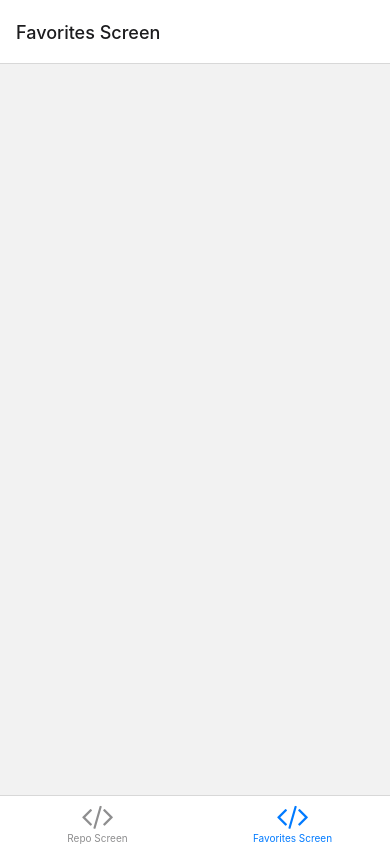
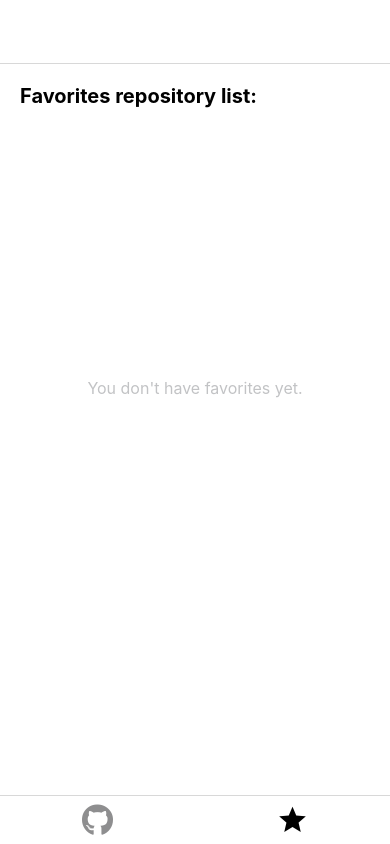
Before and after one commit to AlmirQueiroga/GitRepos-Rnative, a React Native app: screen /FavoriteS in a window 390 px wide. Built offline with nearby package versions, Linux system fonts and the light colour scheme; what expo-linking would draw is missing.

Commit message:
favorites

```diff
--- a/App.tsx
+++ b/App.tsx
@@ -1,4 +1,3 @@
-import { StatusBar } from 'expo-status-bar';
 import React from 'react';
 import AppContextProvider from './context';
 import { Provider as PaperProvider } from 'react-native-paper'
@@ -15,7 +14,6 @@ export default function App() {
       <AppContextProvider>
         <PaperProvider>
           <Navigation />
-          <StatusBar />
         </PaperProvider>
       </AppContextProvider>
     );
--- a/components/favorites/index.tsx
+++ /dev/null
@@ -1,6 +0,0 @@
-export default function Favorites():JSX.Element{
-    return (
-      <>
-      </>
-    );
-  }
--- a/components/info/styles.ts
+++ b/components/info/styles.ts
@@ -11,7 +11,7 @@ export default StyleSheet.create({
     borderColor: '#dedede',
     borderWidth: 1,
     borderRadius: 8,
-    marginRight: 10,
+    marginLeft: 40,
   },
   text: {
     borderLeftWidth: 2,
@@ -21,11 +21,10 @@ export default StyleSheet.create({
     paddingVertical: 10,
     paddingHorizontal: 5,
     backgroundColor: '#dedede',
-    borderTopLeftRadius: 8,
-    borderBottomLeftRadius: 8,
+    borderTopLeftRadius: 6,
+    borderBottomLeftRadius: 6,
     flexDirection: 'row',
     alignItems: 'center',
-    borderRightWidth: 2,
     borderColor: '#dedede',
   },
   size: {
--- a/components/repository/index.tsx
+++ b/components/repository/index.tsx
@@ -1,10 +1,12 @@
 import React from "react"
 import { Repositories, useAppContext } from "../../context"
-import { View, TouchableOpacity } from 'react-native'
+import { View, TouchableOpacity, Text } from 'react-native'
 import { Card, Title, Paragraph } from 'react-native-paper'
 import MaterialIcon from 'react-native-vector-icons/MaterialCommunityIcons'
 import styles from "./styles"
+import { fav } from "./styles"
 import InfoBadge from "../info"
+import { FontAwesome } from '@expo/vector-icons';
 
 interface RepositoryProps {
     repositoryData: Repositories
@@ -39,15 +41,19 @@ interface RepositoryProps {
         <Card.Content style={styles.cardContent}>
           <Title>{repositoryData.name}</Title>
           <Paragraph>{repositoryData.description ?? '-'}</Paragraph>
+          <Paragraph>
+            <FontAwesome name="circle" size={8} color={"red"} /> {repositoryData.language ?? '-'}
+          </Paragraph>
           <View style={styles.footer}>
+            <TouchableOpacity style={fav(isAlreadyIncluded).button} onPress={handleFavorite(repositoryData)}>
+            <MaterialIcon name="star" color={isAlreadyIncluded ? 'yellow' : 'black'} />
+              <Text style={fav(isAlreadyIncluded).text}>Favoritar</Text>
+            </TouchableOpacity>
             <InfoBadge
               forks={repositoryData.forks_count}
               stars={repositoryData.stargazers_count}
               fulllName={repositoryData.full_name}
             />
-            <TouchableOpacity style={styles.button} onPress={handleFavorite(repositoryData)}>
-              <MaterialIcon name="heart" color={isAlreadyIncluded ? 'red' : 'black'} />
-            </TouchableOpacity>
           </View>
         </Card.Content>
       </Card>
--- a/components/repository/styles.ts
+++ b/components/repository/styles.ts
@@ -2,8 +2,6 @@ import { StyleSheet } from 'react-native';
 
 export default StyleSheet.create({
   cardContainer: {
-    margin: 5,
-    width: '95%',
     shadowColor: "#000",
     shadowOffset: {
       width: 0,
@@ -20,14 +18,22 @@ export default StyleSheet.create({
     marginTop: 10,
     flexDirection: 'row',
     alignItems: 'center',
+  }
+});
+
+export const fav = (isAlreadyIncluded:boolean) =>
+StyleSheet.create({
+  text: {
+    borderColor: isAlreadyIncluded ? '#faf3dc' : '#dedede',
+    color: isAlreadyIncluded ? '#ffd02c' : 'black'
   },
   button: {
-    display: 'flex',
+    flexDirection: 'row',
     alignItems: 'center',
     justifyContent: 'center',
-    width: 40,
+    width: 80,
     height: 40,
     borderRadius: 8,
-    backgroundColor: '#dedede'
+    backgroundColor: isAlreadyIncluded ? '#faf3dc' : '#dedede'
   }
 });
--- a/context/index.tsx
+++ b/context/index.tsx
@@ -8,6 +8,7 @@ export interface Repositories {
   forks_count: number
   stargazers_count: number
   full_name: string
+  language: string
 }
 export interface GlobalState {
   loadedRepositories?: Repositories[]
--- a/navigation/index.tsx
+++ b/navigation/index.tsx
@@ -3,15 +3,14 @@
  * https://reactnavigation.org/docs/getting-started
  *
  */
-import { FontAwesome } from '@expo/vector-icons';
+ import * as React from 'react';
+import { FontAwesome5 } from '@expo/vector-icons';
+import MaterialIcon from 'react-native-vector-icons/MaterialCommunityIcons'
 import { createBottomTabNavigator } from '@react-navigation/bottom-tabs';
 import { NavigationContainer } from '@react-navigation/native';
 import { createNativeStackNavigator } from '@react-navigation/native-stack';
-import * as React from 'react';
 import FavoritesScreen from '../screens/favorites';
 import ReposScreen from '../screens/repos';
-
-
 import { RootStackParamList, RootTabParamList, RootTabScreenProps } from '../types';
 import LinkingConfiguration from './LinkingConfiguration';
 
@@ -56,16 +55,18 @@ function BottomTabNavigator() {
         name="RepoS"
         component={ReposScreen}
         options={({ navigation }: RootTabScreenProps<'RepoS'>) => ({
-          title: 'Repo Screen',
-          tabBarIcon: ({ color }) => <TabBarIcon name="code" color={color} />,
+          title: ' ',
+          tabBarIcon: ({ color }) => <FontAwesome5 name="github" size={32} color={color} />,
+          tabBarActiveTintColor: 'black'
         })}
       />
       <BottomTab.Screen
         name="FavoriteS"
         component={FavoritesScreen}
         options={{
-          title: 'Favorites Screen',
-          tabBarIcon: ({ color }) => <TabBarIcon name="code" color={color} />,
+          title: ' ',
+          tabBarIcon: ({ color }) => <MaterialIcon name="star" size={32} color={color} />,
+          tabBarActiveTintColor: 'black'
         }}
       />
     </BottomTab.Navigator>
@@ -76,8 +77,8 @@ function BottomTabNavigator() {
  * You can explore the built-in icon families and icons on the web at https://icons.expo.fyi/
  */
 function TabBarIcon(props: {
-  name: React.ComponentProps<typeof FontAwesome>['name'];
+  name: React.ComponentProps<typeof FontAwesome5>['name'];
   color: string;
 }) {
-  return <FontAwesome size={30} style={{ marginBottom: -3 }} {...props} />;
+  return <FontAwesome5 size={32} {...props} />;
 }
--- a/package.json
+++ b/package.json
@@ -27,7 +27,6 @@
     "expo-font": "~10.2.1",
     "expo-linking": "~3.2.2",
     "expo-splash-screen": "~0.16.2",
-    "expo-status-bar": "~1.4.0",
     "expo-system-ui": "~1.3.0",
     "expo-web-browser": "~11.0.0",
     "react": "18.0.0",
--- a/screens/favorites/index.tsx
+++ b/screens/favorites/index.tsx
@@ -1,28 +1,23 @@
 import React from 'react';
-import { View } from 'react-native';
-import Favorites from '../../components/favorites';
+import { View, Text } from 'react-native';
+import Repos from '../../components/repos';
+import { useAppContext } from '../../context';
+import styles from './styles';
 
 export default function FavoritesScreen() {
+
+  const { data } = useAppContext()
+
   return (
-    <View >
-      <Favorites/>
+    <View style={styles.container}>
+      <Text style={styles.heading}>Favorites repository list:</Text>
+      {data?.favorites?.length ? (
+        <Repos data={data.favorites} />
+      ) : (
+        <View style={styles.emptyContainer}>
+          <Text style={styles.empty}>You don't have favorites yet.</Text>
+        </View>
+      )}
     </View>
   );
 }
-/*
-const styles = StyleSheet.create({
-  container: {
-    flex: 1,
-    alignItems: 'center',
-    justifyContent: 'center',
-  },
-  title: {
-    fontSize: 20,
-    fontWeight: 'bold',
-  },
-  separator: {
-    marginVertical: 30,
-    height: 1,
-    width: '80%',
-  },
-});*/
```
Also changed, not shown: tsconfig.json (+31 -3 lines), screens/favorites/styles.ts (renamed from screens/favorites/style.ts), 1 other file (tests, documents, lock files or other folders).
